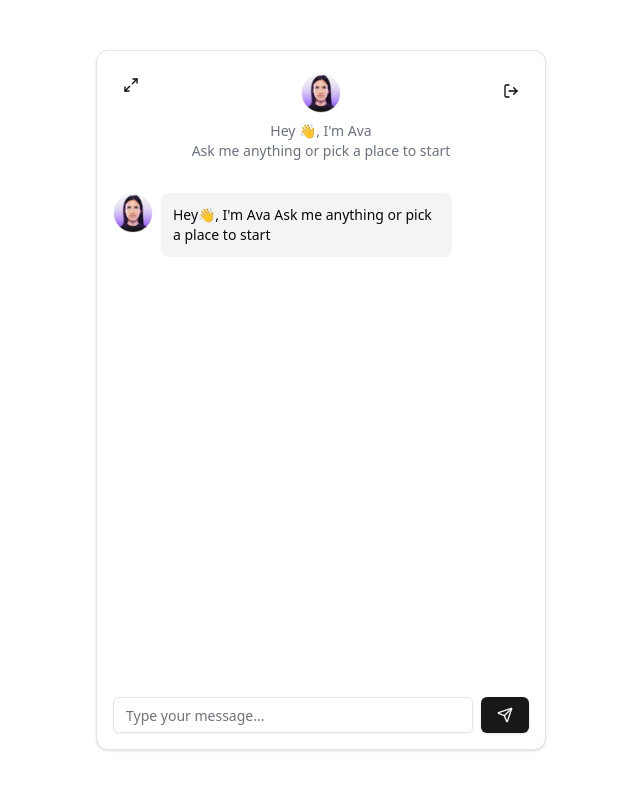
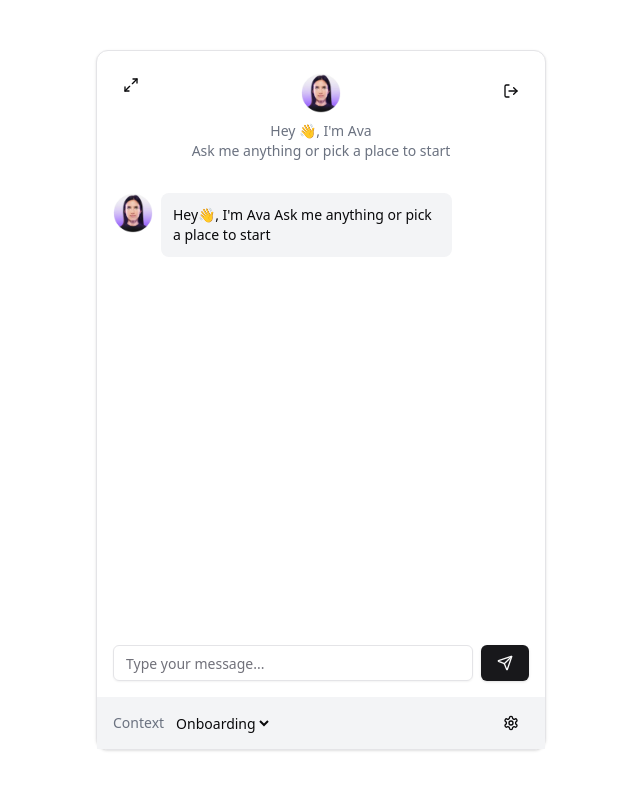
Before and after one commit to praveenkumarKajla/eva-chat, a React (Vite) app in the folder frontend/: page /chat in a window 1280 px wide. Shown: the top 790 px of the page, without its empty margins (319-959 px from the left). Built offline with nearby package versions, Linux system fonts and the light colour scheme; no server answers; sample sign-in values are in the browser's storage.

Commit message:
feat(ui): add ai context options & fix formatting

```diff
--- a/frontend/src/components/chat-widget.tsx
+++ b/frontend/src/components/chat-widget.tsx
@@ -4,7 +4,7 @@ import { Avatar, AvatarFallback, AvatarImage } from "@/components/ui/avatar"
 import { Button } from "@/components/ui/button"
 import { Input } from "@/components/ui/input"
 import { Card, CardContent, CardFooter, CardHeader } from "@/components/ui/card"
-import { LogOut, Maximize2, Minimize2, Pencil, Send, Trash2 } from 'lucide-react'
+import { LogOut, Maximize2, Minimize2, Pencil, Send, Trash2, Settings } from 'lucide-react'
 import { v4 as randomUUID } from 'uuid'
 import { useNavigate } from 'react-router-dom'
 import AVAIcon from "@/assets/after-ava-graphic.png"
@@ -67,6 +67,7 @@ export default function ChatWidget() {
   const [input, setInput] = useState('')
   const [editingInput, setEditingInput] = useState('')
   const [isLoading, setIsLoading] = useState(false);
+  const [context, setContext] = useState('Onboarding')
   const [settings, setSettings] = useState<Settings>(loadSettings())
 
 
@@ -297,7 +298,6 @@ export default function ChatWidget() {
                 </Avatar>
               )}
               <div className={`max-w-[70%] ${message.role === 'user' ? 'bg-purple-500 text-white group relative' : 'bg-gray-100'} rounded-lg p-3`}>
-
                 {message.isEditing ? (
                   <div className="flex flex-col space-y-2">
                     <Input
@@ -359,6 +359,25 @@ export default function ChatWidget() {
             <Button onClick={handleSendMessage}><Send className="h-4 w-4" /></Button>
           </div>
         </CardFooter>
+        <div className="flex justify-between items-center px-4 py-2 bg-gray-100">
+          <div className="flex items-center space-x-2">
+            <span className="text-sm text-gray-500">Context</span>
+            <select
+              value={context}
+              onChange={(e) => setContext(e.target.value)}
+              className="bg-transparent text-sm"
+            >
+              <option>Onboarding</option>
+              <option>Support</option>
+              <option>Sales</option>
+            </select>
+          </div>
+          <div className="flex items-center space-x-2">
+            <Button variant="ghost" size="icon">
+              <Settings className="h-4 w-4" />
+            </Button>
+          </div>
+        </div>
       </Card>
     </div>
   )
```
Lines whose indentation alone changed are shown as unchanged.
